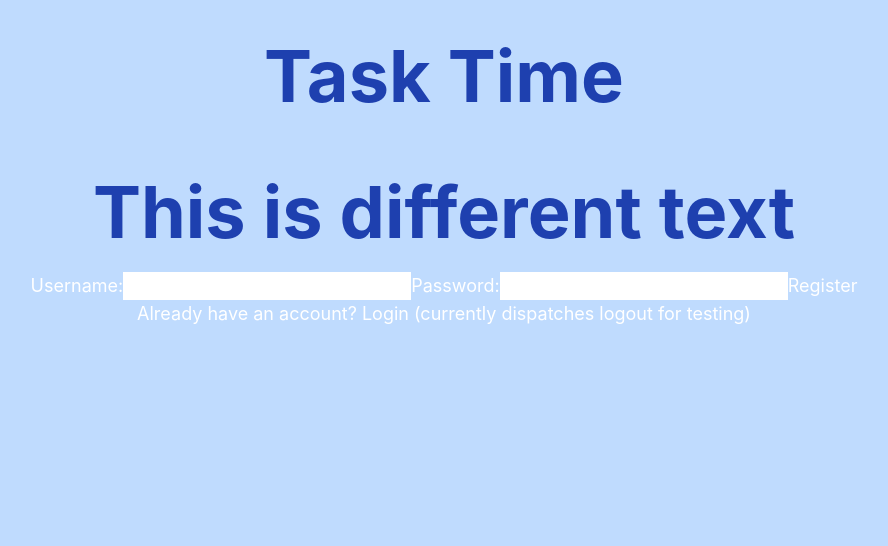
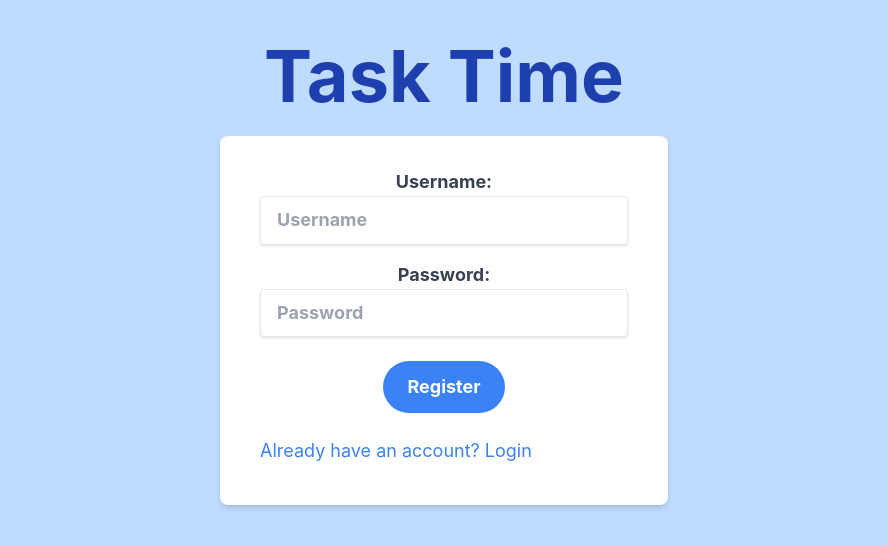
Before and after one commit to EdwinNgui/To-Do-Application, a React (Create React App) app in the folder redux-todo/: page / in a window 1280 px wide. Shown: the top 546 px of the page, without its empty margins (196-1084 px from the left). Built offline with nearby package versions, Linux system fonts and the light colour scheme.

Commit message:
UI Changes
- Removed the testing buttons
- Made the switching from Register to Login two different components (in case needs to be seperate, can combined later)
- Improved UI and visibility

```diff
--- a/redux-todo/src/App.tsx
+++ b/redux-todo/src/App.tsx
@@ -1,5 +1,5 @@
 import "./App.css";
-import React, { useEffect } from "react";
+import React, { useEffect, useState } from "react";
 
 // Custom hooks for redux thunk made by Rahat (see './hooks/thunk')
 import { useAppSelector, useAppDispatch } from "./hooks/thunk";
@@ -11,8 +11,7 @@ import { AuthState } from "./types/authTypes";
 import TitleHeader from "./components/TitleHeader";
 import TodoList from "./components/TodoList";
 import TodoForm from "./components/TodoForm";
-import LoginSection from "./components/LoginSection";
-import RegisterSection from "./components/RegisterSection";
+import AuthContainer from "./components/AuthContainer";
 
 function App() {
   //Tip: Implement useRef hook rather than useState
@@ -21,10 +20,8 @@ function App() {
   const dispatch = useAppDispatch();
   const Todo = useAppSelector((state: RootState) => state.todo);
   const { todos } = Todo;
-  // const authState: AuthState = useAppSelector((state: RootState) => state.auth); // Access 'auth' state
 
   const authState: { isLoggedIn: boolean } = useAppSelector((state: RootState) => state.auth);
-
 
   //Calls the remove function given the t value
   const removeHandler = (t: Todo) => {
@@ -56,7 +53,6 @@ function App() {
       <header className="bg-blue-200 min-h-screen flex flex-col items-center text-white text-lg">
         {/* Always displayed */}
         <TitleHeader />
-
         {/* Conditionally renders based on if user is logged in or not */}
         {authState.isLoggedIn ? (
           // authState : true , User IS logged in
@@ -71,25 +67,11 @@ function App() {
           )}
           </div>
         ) : (
-            // authState : false , User is NOT logged in
-            <div>
-            <LoginSection />
-            <RegisterSection />
+          // authState : false , User is NOT logged in
+          <div>
+            <AuthContainer />
           </div>
         )}
-
-        {/* <LoginSection />
-        <RegisterSection />
-
-        <TodoForm addTodo={addTodoHandler} />
-        {todos.length > 0 && (
-          <TodoList
-            todos={todos}
-            handleCheckboxChange={handleCheckboxChange}
-            removeHandler={removeHandler}
-          />
-        )} */}
-
 
       </header>
     </div>
--- /dev/null
+++ b/redux-todo/src/components/AuthContainer.tsx
@@ -0,0 +1,39 @@
+import React, { useState } from 'react';
+import { useDispatch } from 'react-redux';
+import { login } from '../actions/AuthActions';
+import LoginSection from './LoginSection'; // Import your LoginSection component
+import RegisterSection from './RegisterSection'; // Import your RegisterSection component
+
+const AuthContainer: React.FC = () => {
+  const dispatch = useDispatch();
+  const [isLogin, setIsLogin] = useState(false); // State to toggle between login and register sections
+
+  const handleRegister = (event: React.FormEvent<HTMLFormElement>) => {
+    event.preventDefault();
+    // Handle registration logic
+    console.log('Registering...');
+  };
+
+  const handleLogin = (event: React.FormEvent<HTMLFormElement>) => {
+    event.preventDefault();
+    // Handle login logic
+    dispatch(login());
+    console.log('Logging in...');
+  };
+
+  const toggleAuthSection = () => {
+    setIsLogin((prevIsLogin) => !prevIsLogin); // Toggle between login and register sections
+  };
+
+  return (
+    <div className="auth-container">
+      {isLogin ? (
+        <LoginSection onSubmit={handleLogin} toggleSection={toggleAuthSection} />
+      ) : (
+        <RegisterSection onSubmit={handleRegister} toggleSection={toggleAuthSection} />
+      )}
+    </div>
+  );
+};
+
+export default AuthContainer;
--- a/redux-todo/src/components/LoginSection.tsx
+++ b/redux-todo/src/components/LoginSection.tsx
@@ -1,10 +1,60 @@
-import React from "react";
+import React from 'react';
+import { useDispatch } from 'react-redux';
+import { login } from '../actions/AuthActions';
 
-const LoginSection = () => {
+interface LoginSectionProps {
+    onSubmit: (event: React.FormEvent<HTMLFormElement>) => void;
+    toggleSection: () => void;
+  }
+
+const LoginSection: React.FC<LoginSectionProps> = ({ onSubmit, toggleSection }) => {
+  const dispatch = useDispatch();
+
+  const handleLogin = (event: React.FormEvent<HTMLFormElement>) => {
+    event.preventDefault();
+    // Add your logic to handle registration
+    // Dispatch other relevant actions if needed
+    dispatch(login());
+    console.log('Pretending to login (add API calls verify account)');
+  };
+
   return (
-    <h2 className="text-blue-800 font-bold text-7xl mt-10 mb-6 font-inter">
-      This is different text
-    </h2>
+    <div className="w-full max-w-md mx-auto">
+    <form onSubmit={handleLogin} className="bg-white shadow-md rounded-lg px-10 pt-8 pb-10">
+      <div className="mb-6">
+        <label className="block text-gray-700 text-lg font-bold mb-4">
+          Username:
+          <input
+            className="shadow appearance-none border rounded w-full py-3 px-4 text-lg text-gray-700 leading-tight focus:outline-none focus:shadow-outline"
+            type="text"
+            name="username"
+            placeholder="Username"
+          />
+        </label>
+        <label className="block text-gray-700 text-lg font-bold mb-4">
+          Password:
+          <input
+            className="shadow appearance-none border rounded w-full py-3 px-4 text-lg text-gray-700 leading-tight focus:outline-none focus:shadow-outline"
+            type="password"
+            name="password"
+            placeholder="Password"
+          />
+        </label>
+      </div>
+      <button
+        type="submit"
+        className="bg-green-500 hover:bg-green-700 text-white font-bold py-3 px-6 rounded-full focus:outline-none focus:shadow-outline"
+      >
+        Login
+      </button>
+      <button
+        onClick={toggleSection}
+        className="block mt-6 text-lg text-blue-500 hover:text-blue-700 focus:outline-none"
+      >
+        Don't have an account? Register
+      </button>
+    </form>
+  </div>
   );
 };
 
--- a/redux-todo/src/components/RegisterSection.tsx
+++ b/redux-todo/src/components/RegisterSection.tsx
@@ -1,19 +1,14 @@
-import React, { useEffect } from 'react';
+import React from 'react';
 import { useDispatch } from 'react-redux';
-import { login, logout } from '../actions/AuthActions';
-import { RootState } from "../types/todoTypes"; // Replace with your RootState and Todo types
-import { AuthState } from "../types/authTypes";
-import { useAppSelector, useAppDispatch } from "../hooks/thunk";
+import { login } from '../actions/AuthActions';
 
-const RegisterSection: React.FC = () => {
+interface RegisterSectionProps {
+    onSubmit: (event: React.FormEvent<HTMLFormElement>) => void;
+    toggleSection: () => void;
+  }
+
+const RegisterSection: React.FC<RegisterSectionProps> = ({ onSubmit, toggleSection }) => {
   const dispatch = useDispatch();
-  const authState: AuthState = useAppSelector((state: RootState) => state.auth); // Access 'auth' state
-
-  //If user chooses to login instead
-  const handleLoginClick = () => {
-    dispatch(logout());
-    console.log('Redirecting to login...');
-  };
 
   const handleRegister = (event: React.FormEvent<HTMLFormElement>) => {
     event.preventDefault();
@@ -23,29 +18,43 @@ const RegisterSection: React.FC = () => {
     console.log('Pretending to create account in (add API calls to create account)');
   };
 
-// Ensure RegisterSection re-renders when authState changes
-useEffect(() => {
-    console.log('Auth State changed:', authState);
-    }, [authState]);
-
   return (
-    <div className="register-container">
-      <form onSubmit={handleRegister}>
-        <label>
+    <div className="w-full max-w-md mx-auto">
+    <form onSubmit={handleRegister} className="bg-white shadow-md rounded-lg px-10 pt-8 pb-10">
+      <div className="mb-6">
+        <label className="block text-gray-700 text-lg font-bold mb-4">
           Username:
-          <input type="text" name="username" />
+          <input
+            className="shadow appearance-none border rounded w-full py-3 px-4 text-lg text-gray-700 leading-tight focus:outline-none focus:shadow-outline"
+            type="text"
+            name="username"
+            placeholder="Username"
+          />
         </label>
-        <label>
+        <label className="block text-gray-700 text-lg font-bold mb-4">
           Password:
-          <input type="password" name="password" />
+          <input
+            className="shadow appearance-none border rounded w-full py-3 px-4 text-lg text-gray-700 leading-tight focus:outline-none focus:shadow-outline"
+            type="password"
+            name="password"
+            placeholder="Password"
+          />
         </label>
-        <button type="submit">Register</button>
-      </form>
-
-      <button className="alternative-login-btn" onClick={handleLoginClick}>
-        Already have an account? Login (currently dispatches logout for testing)
+      </div>
+      <button
+        type="submit"
+        className="bg-blue-500 hover:bg-blue-700 text-white font-bold py-3 px-6 rounded-full focus:outline-none focus:shadow-outline"
+      >
+        Register
       </button>
-    </div>
+      <button
+        onClick={toggleSection}
+        className="block mt-6 text-lg text-blue-500 hover:text-blue-700 focus:outline-none"
+      >
+        Already have an account? Login
+      </button>
+    </form>
+  </div>
   );
 };
 
--- a/redux-todo/src/components/TodoForm.tsx
+++ b/redux-todo/src/components/TodoForm.tsx
@@ -1,6 +1,6 @@
 import React, { useRef, FormEvent } from "react";
 import { useDispatch } from 'react-redux';
-import { login, logout } from '../actions/AuthActions';
+import { logout } from '../actions/AuthActions';
 
 interface TodoFormProps {
   addTodo: (task: string) => void;
@@ -20,11 +20,6 @@ const TodoForm: React.FC<TodoFormProps> = ({ addTodo }) => {
       addTodo(task);
       todoTaskRef.current!.value = "";
     }
-
-
-    //Temp
-    dispatch(login());
-    console.log('TEMP LOGIN in TodoForm.tsx Login');
   };
 
   //If user chooses to login instead
```
